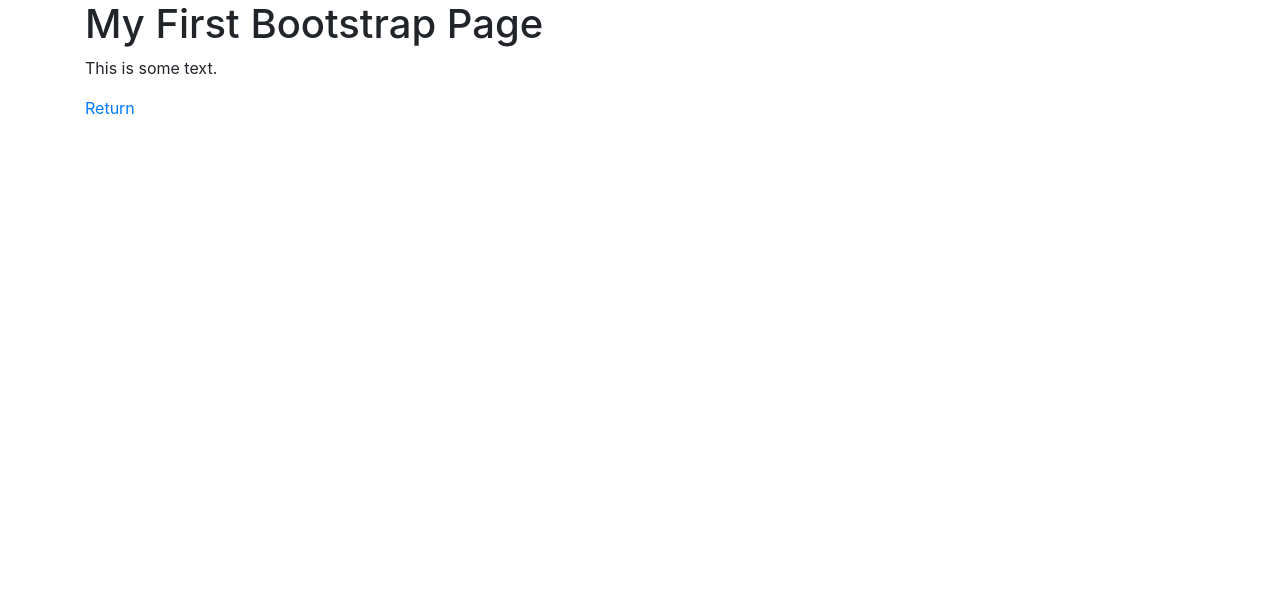
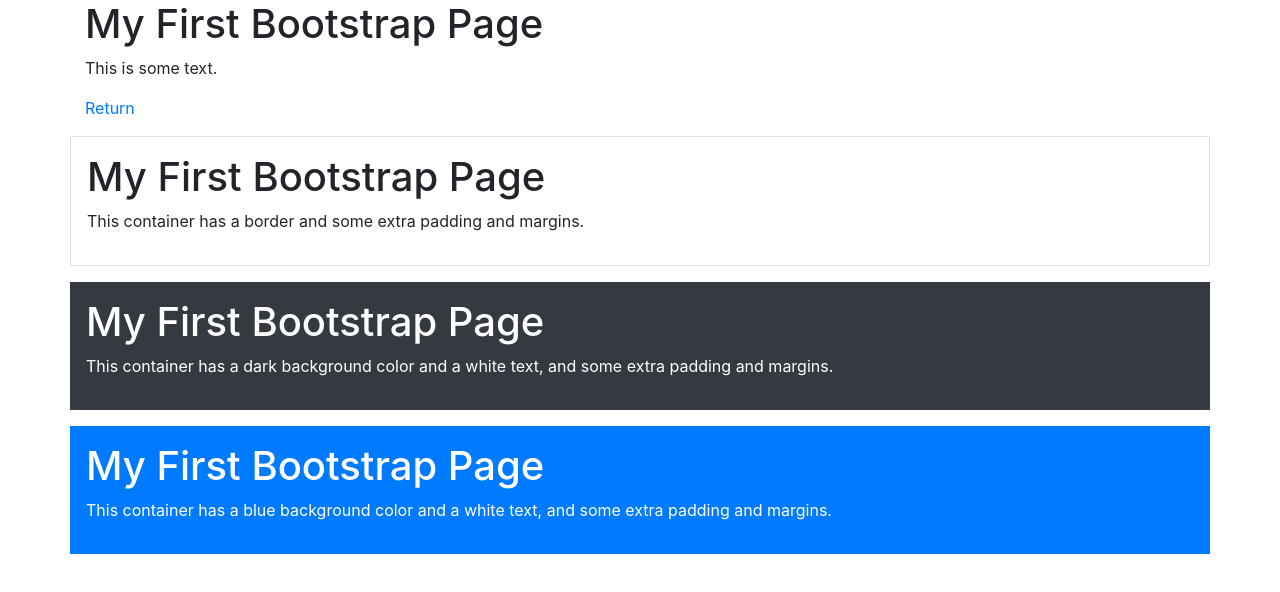
Before and after one commit to iamgordo/iamgordo.github.io, a plain HTML site: page mybootstrap.html in a window 1280 px wide. Drawn offline with nearby package versions, Linux system fonts and the light colour scheme.

Commit message:
Update mybootstrap.html

```diff
--- a/mybootstrap.html
+++ b/mybootstrap.html
@@ -16,6 +16,22 @@
   <p>This is some text.</p>
   <p><a href="index.html">Return</a></p>
 </div>
+<div class="container p-3 my-3 border">
+  <h1>My First Bootstrap Page</h1>
+  <p>This container has a border and some extra padding and margins.</p>
+</div>
+
+<div class="container p-3 my-3 bg-dark text-white">
+  <h1>My First Bootstrap Page</h1>
+  <p>This container has a dark background color and a white text, and some extra padding and margins.</p>
+</div>
+
+<div class="container p-3 my-3 bg-primary text-white">
+  <h1>My First Bootstrap Page</h1>
+  <p>This container has a blue background color and a white text, and some extra padding and margins.</p>
+</div>
+
+</body>
 
 </body>
 </html>
```
